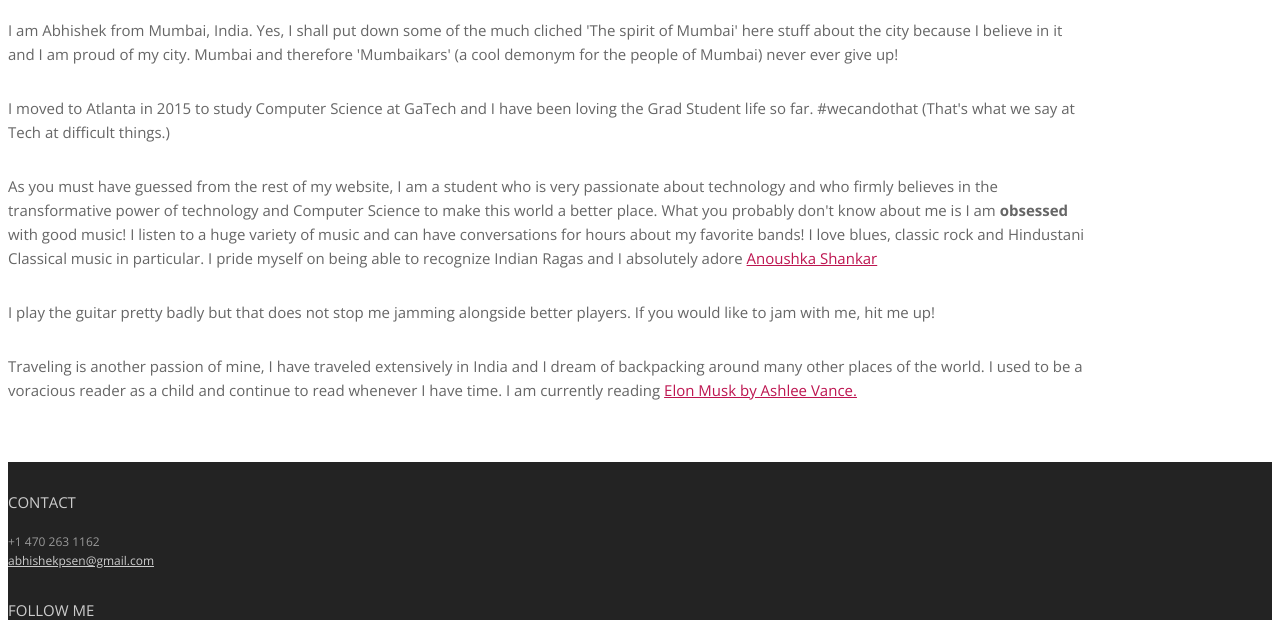
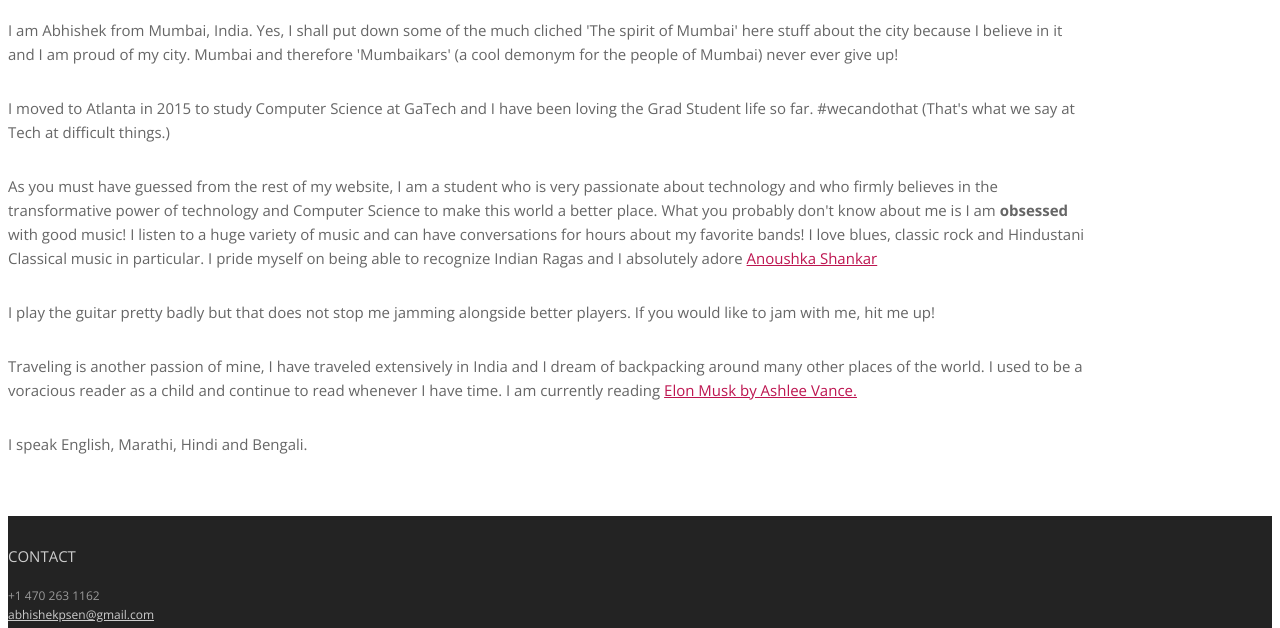
Before and after one commit to abhishekpsen/abhishekpsen.github.io, a plain HTML site: page about.html in a window 1280 px wide. Shown: the part 628-1256 px from the top of the page. Drawn offline with nearby package versions, Linux system fonts and the light colour scheme; some icons are missing; a web font is replaced by a local one.

Commit message:
Update about.html

```diff
--- a/about.html
+++ b/about.html
@@ -83,6 +83,8 @@
 						<p>As you must have guessed from the rest of my website, I am a student who is very passionate about technology and who firmly believes in the transformative power of technology and Computer Science to make this world a better place. What you probably don't know about me is I am <b>obsessed</b> with good music! I listen to a huge variety of music and can have conversations for hours about my favorite bands! I love blues, classic rock and Hindustani Classical music in particular. I pride myself on being able to recognize Indian Ragas and I absolutely adore <a href="https://en.wikipedia.org/wiki/Anoushka_Shankar">Anoushka Shankar</a></p>
 						<p>I play the guitar pretty badly but that does not stop me jamming alongside better players. If you would like to jam with me, hit me up! </p>
 						<p>Traveling is another passion of mine, I have traveled extensively in India and I dream of backpacking around many other places of the world. I used to be a voracious reader as a child and continue to read whenever I have time. I am currently reading <a href="http://www.amazon.com/Elon-Musk-SpaceX-Fantastic-Future/dp/0062301233">Elon Musk by Ashlee Vance.</a></p>
+						<p>I speak English, Marathi, Hindi and Bengali.</p>
+
 						<!-- <p>
 							This was a semester long project about building a smart portfolio optimizer. We experimented with various supervised, ensemble and reinforcement learning methods to build the most effective portfolio optimizer. Optimization was done with respect to <a href="https://en.wikipedia.org/wiki/Sharpe_ratio">Sharpe Ratio</a>
 						</p>
```
